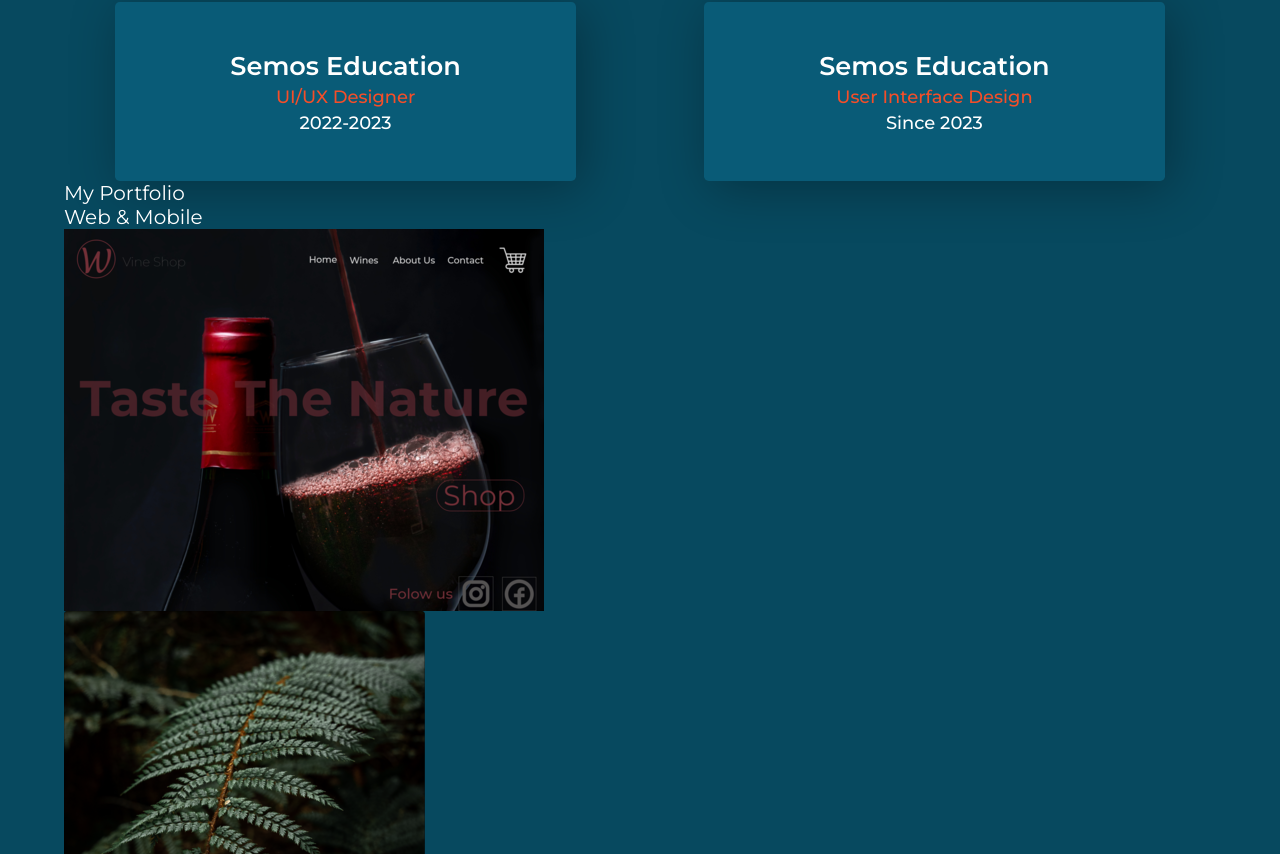
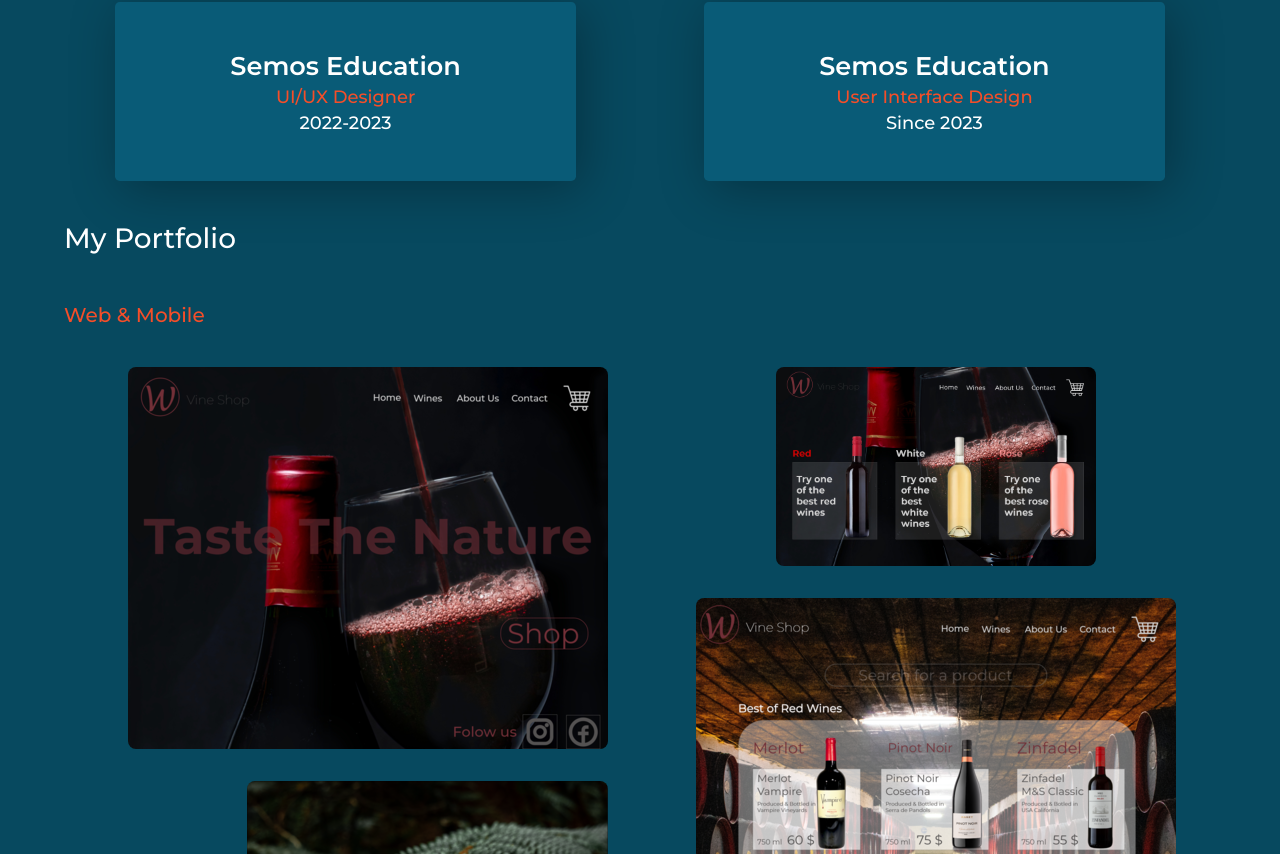
Before and after one commit to bojan09/denkovski-portfolio, a React (Vite) app: page / in a window 1280 px wide. Shown: the part 3426-4280 px from the top of the page. Built offline with nearby package versions, Linux system fonts and the light colour scheme.

Commit message:
fixing portfolio grid

```diff
--- a/src/pages/Portfolio/Portfolio.css
+++ b/src/pages/Portfolio/Portfolio.css
@@ -0,0 +1,57 @@
+.portfolio {
+    margin-top: 2.5rem;
+}
+
+
+.portfolio-heading {
+    font-weight: 500;
+    font-size: clamp(1rem, 3.5vh, 5rem);
+}
+
+.portfolio-grid_heading {
+    font-weight: 500;
+    margin: 3rem 0 1.5rem 0;
+    color: var(--font-clr-primary);
+}
+
+.portfolio-grid_image {
+    margin: 1rem;
+}
+
+.portfolio-grid_image img {
+    border-radius: .5rem;
+}
+
+.portfolio-grid_left,
+.portfolio-grid_right {
+    display: grid;
+    place-items: center;
+
+}
+
+
+@media screen and (min-width:800px) {
+
+    .portfolio-grid {
+        display: flex;
+        justify-content: center;
+        gap: 2rem;
+    }
+
+    .portfolio-grid_left {
+        display: flex;
+        flex-direction: column;
+        align-items: flex-end;
+        width: 50%;
+    }
+
+    .portfolio-grid_right {
+        display: flex;
+        flex-direction: column;
+        width: 50%;
+    }
+
+    .portfolio-grid_right .portfolio-grid_image:nth-child(1) {
+        width: 57%;
+    }
+}
--- a/src/pages/Portfolio/Portfolio.jsx
+++ b/src/pages/Portfolio/Portfolio.jsx
@@ -6,21 +6,32 @@ import wineLandingPage from "../../assets/projects/Home Page.png";
 import herbalMobilePage from "../../assets/projects/Naslovna.png";
 import threeRedWinesPage from "../../assets/projects/Red.png";
 import breadAndButterWinePage from "../../assets/projects/Brad  Butter.png";
+import threeWines from "../../assets/projects/three-wines.png";
 
 const Portfolio = () => {
   return (
     <div className="portfolio">
       <h1 className="portfolio-heading">My Portfolio</h1>
 
+      <h1 className="portfolio-grid_heading">Web & Mobile</h1>
       <div className="portfolio-grid">
-        <h1 className="portfolio-grid_heading">Web & Mobile</h1>
-
+        <div className="portfolio-grid_left">
           <div className="portfolio-grid_image">
             <img src={wineLandingPage} alt="wineLandingPage" />
           </div>
 
           <div className="portfolio-grid_image">
             <img src={herbalMobilePage} alt="herbalMobilePage" />
+          </div>
+        </div>
+
+        <div className="portfolio-grid_right">
+          <div className="portfolio-grid_image">
+            <img
+              src={threeWines}
+              alt="threeRedWinesPage"
+              className="three-red_wines"
+            />
           </div>
 
           <div className="portfolio-grid_image">
@@ -32,6 +43,7 @@ const Portfolio = () => {
           </div>
         </div>
       </div>
+    </div>
   );
 };
 
```
Also changed, not shown: src/assets/projects/three-wines.png (added). Lines whose indentation alone changed are shown as unchanged.
